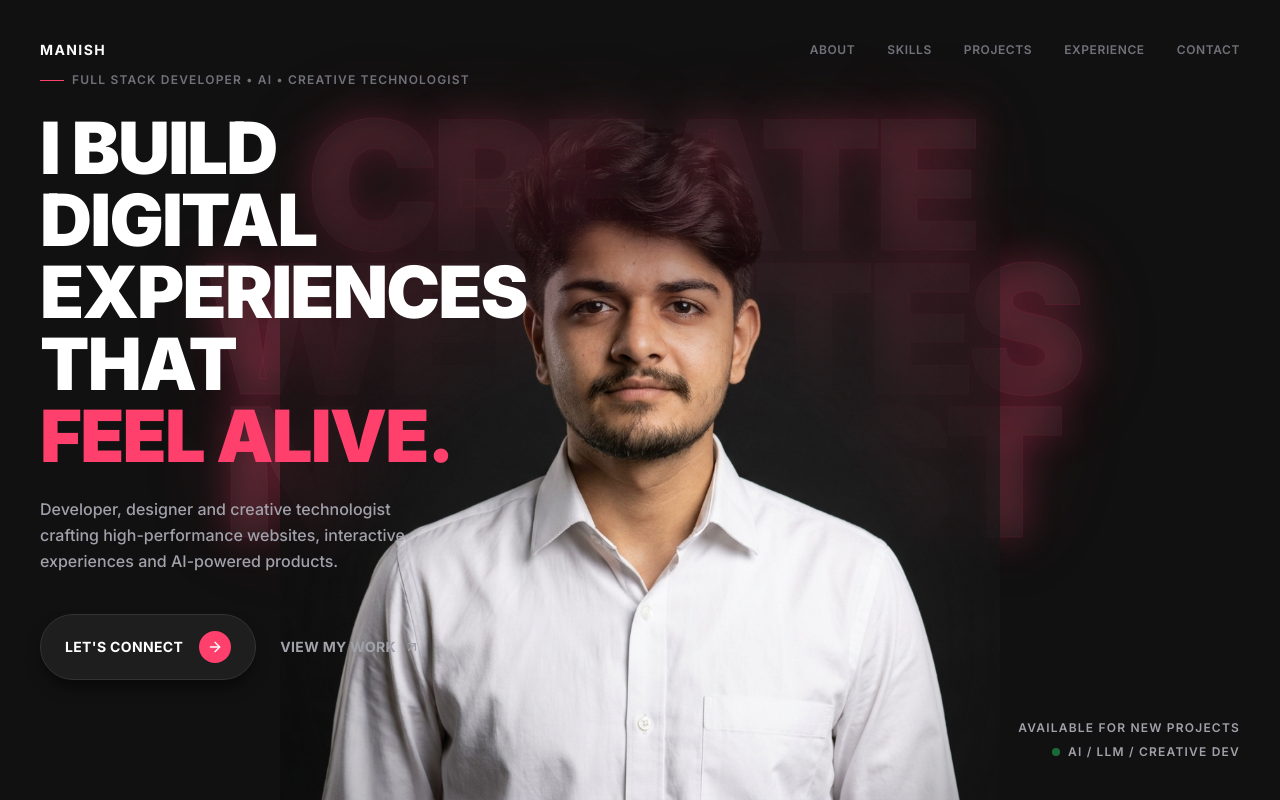
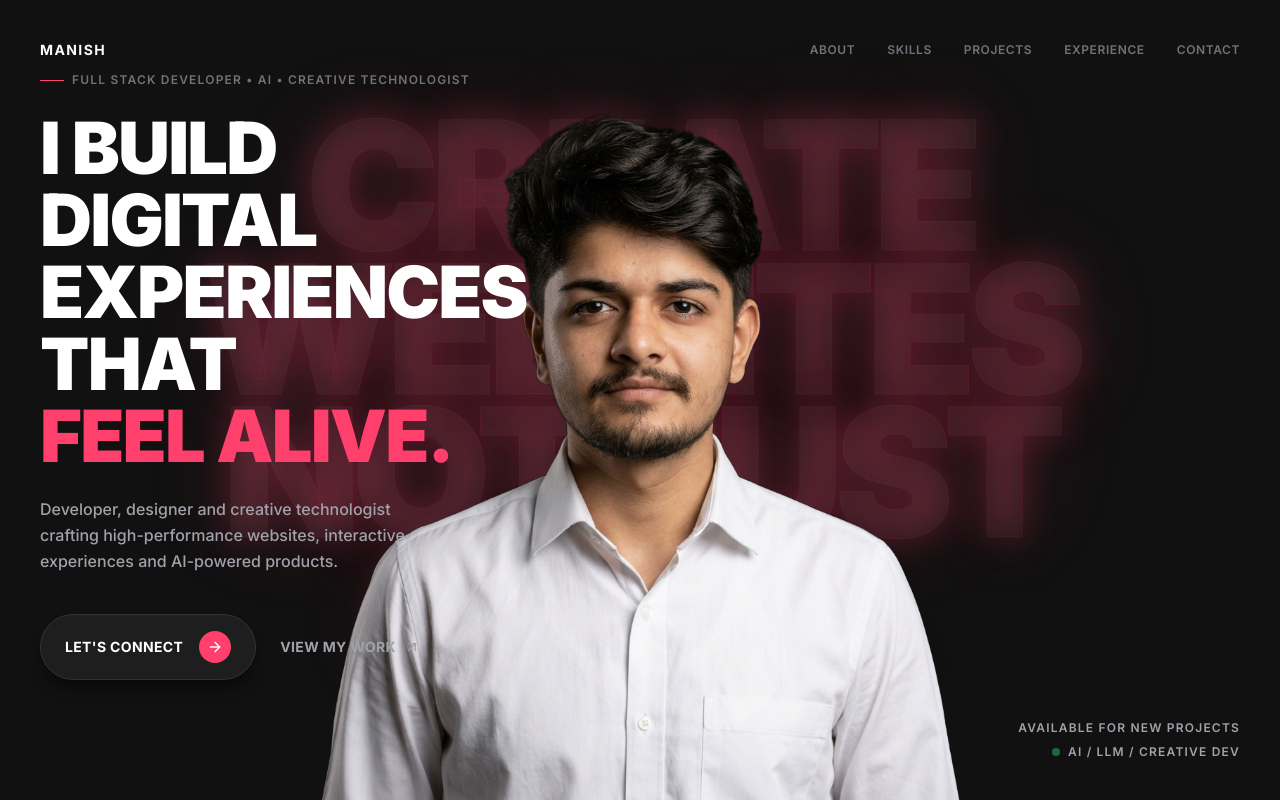
Before and after one commit to Manish6201-g/portfolio, a website built with Vite: page index.html in a window 1280 px wide. Built offline with nearby package versions, Linux system fonts and the light colour scheme.

Commit message:
feat: remove black background from portraits to allow neon text to show through seamlessly

```diff
--- a/index.html
+++ b/index.html
@@ -16,8 +16,8 @@
     <div>CODE.</div>
   </div>
 
-  <!-- Image Layers Wrapper (Fades edges so background text shows through cleanly) -->
-  <div class="absolute inset-0 z-10 pointer-events-none" style="-webkit-mask-image: radial-gradient(circle at 50% 80%, black 30%, transparent 70%); mask-image: radial-gradient(circle at 50% 80%, black 30%, transparent 70%);">
+  <!-- Image Layers Wrapper -->
+  <div class="absolute inset-0 z-10 pointer-events-none">
 
     <!-- LAYER 1: Clean Portrait -->
     <div class="layer layer-1" id="hero-area" style="pointer-events: auto;">
--- a/src/style.css
+++ b/src/style.css
@@ -57,7 +57,7 @@
   }
 
   .layer-1 .image-container {
-    background-image: url('/manish_dark_base.jpg');
+    background-image: url('/manish_dark_base_nobg.png');
   }
 
   .layer-2 {
@@ -76,7 +76,7 @@
   }
 
   .layer-2 .image-container {
-    background-image: url('/manish_dark_cyber.jpg');
+    background-image: url('/manish_dark_cyber_nobg.png');
   }
 
   /* UI Overlay */
```
Also changed, not shown: public/manish_dark_base_nobg.png (added), public/manish_dark_cyber_nobg.png (added).
